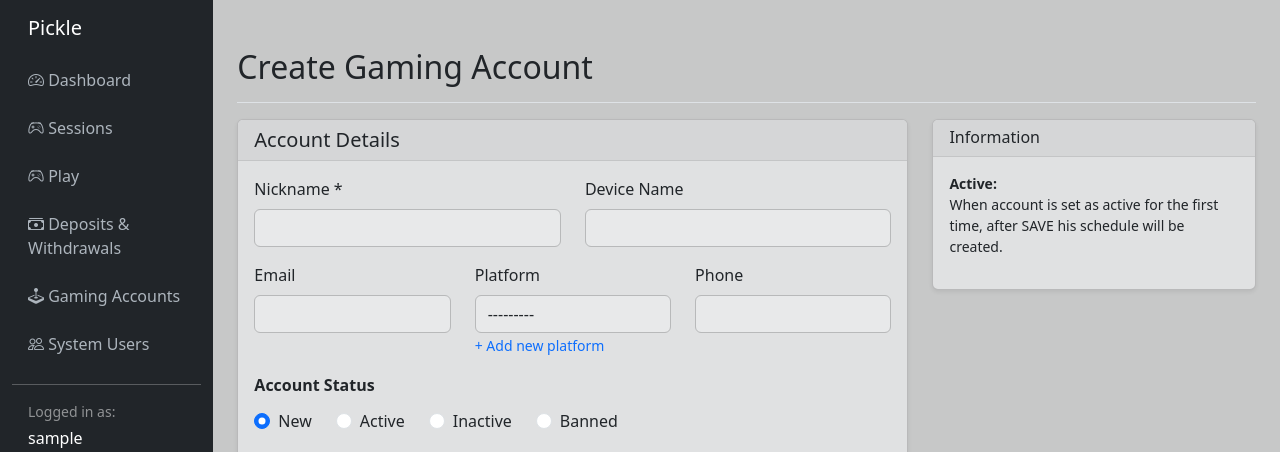
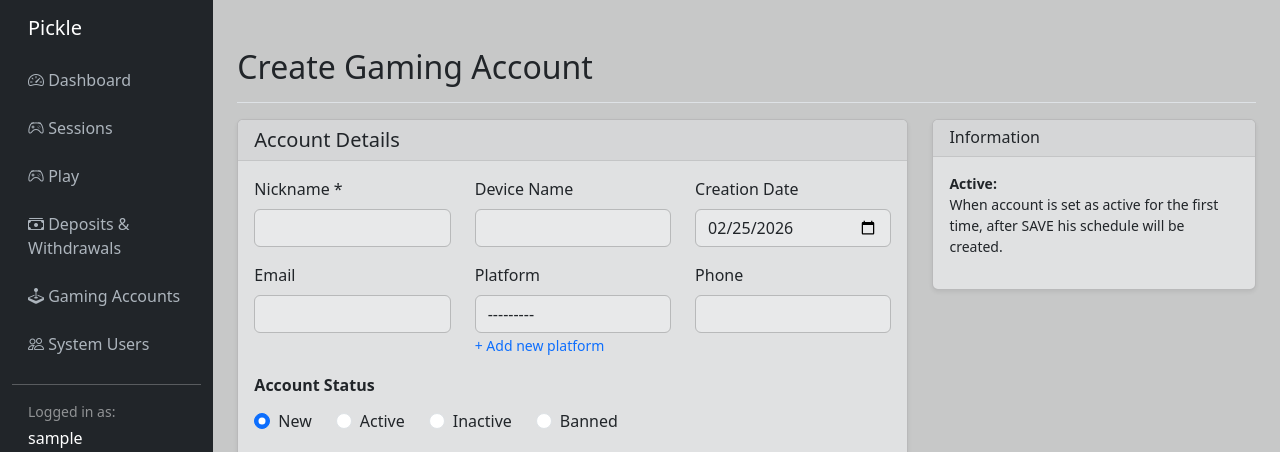
Before and after one commit to lavzd13/pickle, a Django app: page /accounts/create/ in a window 1280 px wide. Shown: the top 452 px of the page. Run offline with Django 5.2, Linux system fonts and the light colour scheme; the visitor is signed in with stand-in values (Sample User, id 1); data that the repository does not hold is empty.

Commit message:
Added creation date field into acc detail

```diff
--- a/accounts/forms.py
+++ b/accounts/forms.py
@@ -1,5 +1,6 @@
 from django import forms
 from django.contrib.auth.models import User
+from django.utils import timezone
 from .models import PlaySession, AccountDetail, Payment, Platform, PlayInfo, WalletProvider, Network, LastTransaction, Location, Security, ProxyVpn
 
 
@@ -82,17 +83,20 @@ class AccountDetailForm(forms.ModelForm):
 
     class Meta:
         model = AccountDetail
-        fields = ['nick', 'device_name', 'email', 'platform', 'phone']
+        fields = ['nick', 'device_name', 'email', 'platform', 'phone', 'creation_date']
         widgets = {
             'nick': forms.TextInput(attrs={'class': 'form-control'}),
             'device_name': forms.TextInput(attrs={'class': 'form-control'}),
             'email': forms.EmailInput(attrs={'class': 'form-control'}),
             'platform': forms.Select(attrs={'class': 'form-control'}),
             'phone': forms.TextInput(attrs={'class': 'form-control'}),
+            'creation_date': forms.DateInput(attrs={'class': 'form-control', 'type': 'date'}),
         }
 
     def __init__(self, *args, **kwargs):
         super().__init__(*args, **kwargs)
+        if not self.instance.pk and not self.initial.get('creation_date'):
+            self.fields['creation_date'].initial = timezone.localdate()
         if self.instance and self.instance.pk:
             if self.instance.is_active:
                 self.fields['account_status'].initial = 'is_active'
--- a/accounts/models.py
+++ b/accounts/models.py
@@ -64,6 +64,7 @@ class AccountDetail(models.Model):
     is_active = models.BooleanField(default=False)
     is_inactive = models.BooleanField(default=False)
     is_banned = models.BooleanField(default=False)
+    creation_date = models.DateField(null=True, blank=True)
     created_at = models.DateTimeField(auto_now_add=True)
     updated_at = models.DateTimeField(auto_now=True)
 
--- a/templates/accounts/account_form.html
+++ b/templates/accounts/account_form.html
@@ -18,7 +18,7 @@
                 <form method="post" enctype="multipart/form-data">
                     {% csrf_token %}
                     <div class="row">
-                        <div class="col-md-6 mb-3">
+                        <div class="col-md-4 mb-3">
                             <label for="{{ account_form.nick.id_for_label }}" class="form-label">Nickname *</label>
                             {{ account_form.nick }}
                             {% if account_form.nick.errors %}
@@ -26,11 +26,19 @@
                             {% endif %}
                         </div>
 
-                        <div class="col-md-6 mb-3">
+                        <div class="col-md-4 mb-3">
                             <label for="{{ account_form.device_name.id_for_label }}" class="form-label">Device Name</label>
                             {{ account_form.device_name }}
                             {% if account_form.device_name.errors %}
                             <div class="text-danger">{{ account_form.device_name.errors }}</div>
+                            {% endif %}
+                        </div>
+
+                        <div class="col-md-4 mb-3">
+                            <label for="{{ account_form.creation_date.id_for_label }}" class="form-label">Creation Date</label>
+                            {{ account_form.creation_date }}
+                            {% if account_form.creation_date.errors %}
+                            <div class="text-danger">{{ account_form.creation_date.errors }}</div>
                             {% endif %}
                         </div>
                     </div>
--- a/templates/accounts/account_list.html
+++ b/templates/accounts/account_list.html
@@ -146,6 +146,7 @@
                                     <span class="text-muted">Device:</span> {{ account.device_name|default:"-" }}
                                     {% if account.device_name %}<button class="btn btn-link p-0 ms-1 copy-btn" onclick="copyText(event, '{{ account.device_name|escapejs }}')" title="Copy"><i class="bi bi-clipboard"></i></button>{% endif %}
                                 </div>
+                                <div><span class="text-muted">Creation Date:</span> {{ account.creation_date|default:"-" }}</div>
                             </div>
 
                             <!-- Play Info -->
```
Also changed, not shown: today.md (+2 -2 lines), accounts/migrations/0036_accountdetail_creation_date.py (added).
